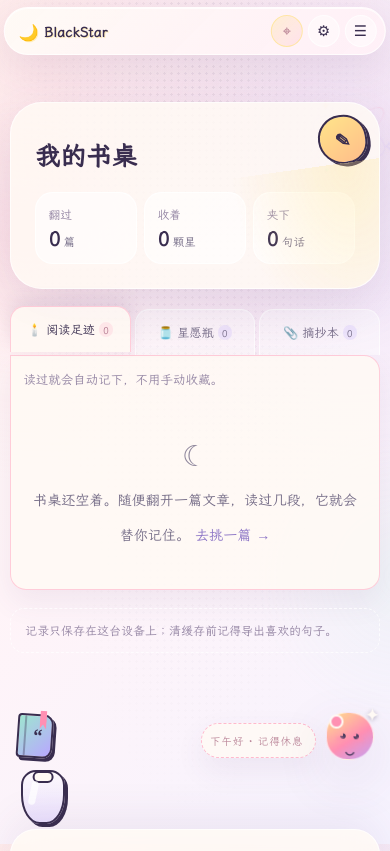
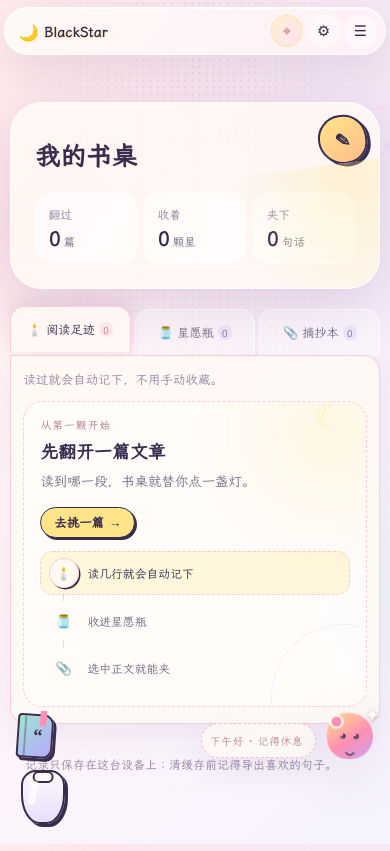
Before and after one commit to 751317151/vue-next-view, a Nuxt app: page /desk in a window 390 px wide. Shown: the top 851 px of the page. Built offline with nearby package versions, Linux system fonts and the light colour scheme; a web font is replaced by a local one.

Commit message:
feat: guide an empty desk through three gentle first steps

```diff
--- /dev/null
+++ b/nuxt/components/DeskFirstSteps.vue
@@ -0,0 +1,115 @@
+<script setup lang="ts">
+const props = defineProps<{
+  shelf: 'trail' | 'stars' | 'excerpts';
+}>();
+
+const emit = defineEmits<{ choose: [shelf: 'trail' | 'stars' | 'excerpts'] }>();
+
+const STEPS = [
+  {
+    shelf: 'trail',
+    emoji: '🕯️',
+    title: '先翻开一篇文章',
+    text: '读到哪一段，书桌就替你点一盏灯。',
+    note: '读几行就会自动记下',
+    action: '去挑一篇',
+    to: '/archive',
+  },
+  {
+    shelf: 'stars',
+    emoji: '🫙',
+    title: '把喜欢的收进瓶子',
+    text: '文章标题旁有一颗小星星，点一下就不会走丢。',
+    note: '收进星愿瓶',
+    action: '去星图看看',
+    to: '/explore',
+  },
+  {
+    shelf: 'excerpts',
+    emoji: '📎',
+    title: '夹住一句心动的话',
+    text: '在正文里选中它，点「夹进摘抄本」，句子就留下来了。',
+    note: '选中正文就能夹',
+    action: '翻一篇文章',
+    to: '/archive',
+  },
+] as const;
+
+const active = computed(() => STEPS.find((step) => step.shelf === props.shelf) || STEPS[0]!);
+</script>
+
+<template>
+  <div class="first-steps">
+    <span class="first-steps__moon" aria-hidden="true">☾</span>
+
+    <div class="first-steps__copy">
+      <p class="first-steps__kicker">从第一颗开始</p>
+      <h2>{{ active.title }}</h2>
+      <p class="first-steps__text">{{ active.text }}</p>
+      <NuxtLink :to="active.to" class="first-steps__action">
+        {{ active.action }} <span aria-hidden="true">→</span>
+      </NuxtLink>
+    </div>
+
+    <ol class="first-steps__track" aria-label="点亮书桌的三步">
+      <li v-for="(step, index) in STEPS" :key="step.shelf">
+        <button
+          type="button"
+          class="first-steps__dot"
+          :class="{ 'is-active': step.shelf === shelf }"
+          :aria-pressed="step.shelf === shelf"
+          :aria-label="step.title"
+          @click="emit('choose', step.shelf)"
+        >
+          <span class="first-steps__dot-emoji" aria-hidden="true">{{ step.emoji }}</span>
+          <span class="first-steps__dot-label">{{ step.note }}</span>
+          <i v-if="index < STEPS.length - 1" class="first-steps__dash" aria-hidden="true"></i>
+        </button>
+      </li>
+    </ol>
+  </div>
+</template>
+
+<style scoped>
+.first-steps { position: relative; display: grid; grid-template-columns: minmax(0, 1fr) minmax(15rem, .9fr); gap: 1.2rem; align-items: center; padding: 1.15rem 1.2rem 1.25rem; overflow: hidden; border: 1px dashed var(--bs-border-accent); border-radius: 1.2rem; background: radial-gradient(circle at 90% 10%, rgba(255, 228, 138, .2), transparent 34%), var(--bs-surface-soft); }
+.first-steps::after { position: absolute; right: -3.2rem; bottom: -4rem; width: 9rem; height: 9rem; border: 1px dashed rgba(185, 167, 255, .28); border-radius: 50%; content: ""; pointer-events: none; }
+:root.bs-dark .first-steps { background: radial-gradient(circle at 90% 10%, rgba(255, 233, 160, .07), transparent 34%), var(--bs-surface-soft); }
+
+.first-steps__moon { position: absolute; top: -.7rem; right: 1.4rem; color: var(--bs-yellow); font-size: 2.6rem; opacity: .42; transform: rotate(14deg); pointer-events: none; }
+.first-steps__copy { position: relative; z-index: 1; display: grid; justify-items: start; gap: .2rem; }
+.first-steps__kicker { margin: 0; color: var(--bs-accent-ink); font-size: .66rem; letter-spacing: .12em; }
+.first-steps__copy h2 { margin: .1rem 0 0; color: var(--bs-ink); font-size: 1.12rem; line-height: 1.45; }
+.first-steps__text { max-width: 26rem; margin: .15rem 0 0; color: var(--bs-ink-soft); font-size: .84rem; line-height: 1.75; }
+.first-steps__action { display: inline-flex; gap: .3rem; align-items: center; margin-top: .7rem; padding: .35rem .8rem; border: 1.5px solid var(--bs-ink-line); border-radius: 999px; background: var(--bs-yellow); color: var(--bs-ink-on-accent); font-size: .78rem; font-weight: 700; text-decoration: none; box-shadow: 2px 2px 0 var(--bs-ink-line); transition: transform var(--bs-dur-quick) var(--bs-ease-pop), box-shadow var(--bs-dur-quick) ease; }
+.first-steps__action:hover { transform: translate(-1px, -2px) rotate(-.6deg); box-shadow: 4px 4px 0 var(--bs-ink-line); }
+.first-steps__action:focus-visible { outline: 3px solid rgba(185, 167, 255, .72); outline-offset: 2px; }
+.first-steps__action span { transition: transform var(--bs-dur-quick) ease; }
+.first-steps__action:hover span { transform: translateX(3px); }
+
+.first-steps__track { position: relative; z-index: 1; display: grid; gap: .3rem; margin: 0; padding: 0; list-style: none; }
+.first-steps__dot { position: relative; display: grid; grid-template-columns: auto minmax(0, 1fr); gap: .55rem; align-items: center; width: 100%; padding: .45rem .55rem; border: 1px dashed transparent; border-radius: .8rem; background: transparent; color: var(--bs-ink-soft); font: inherit; text-align: left; cursor: pointer; transition: background var(--bs-dur-quick) ease, border-color var(--bs-dur-quick) ease, transform var(--bs-dur-quick) var(--bs-ease-pop); }
+.first-steps__dot:hover { border-color: var(--bs-border); background: var(--bs-surface); transform: translateX(2px); }
+.first-steps__dot.is-active { border-color: var(--bs-border-accent); background: var(--bs-tint-yellow); color: var(--bs-ink); }
+.first-steps__dot:focus-visible { outline: 3px solid rgba(185, 167, 255, .72); outline-offset: 2px; }
+.first-steps__dot-emoji { display: grid; place-items: center; width: 1.75rem; height: 1.75rem; border: 1px solid var(--bs-hairline); border-radius: 50%; background: var(--bs-paper-strong); font-size: .82rem; }
+.first-steps__dot.is-active .first-steps__dot-emoji { border-color: var(--bs-border-accent); box-shadow: 1.5px 1.5px 0 var(--bs-ink-line); }
+.first-steps__dot-label { overflow: hidden; font-size: .74rem; text-overflow: ellipsis; white-space: nowrap; }
+.first-steps__dash { position: absolute; left: 1.35rem; bottom: -.42rem; width: 1px; height: .42rem; background: var(--bs-border-accent); }
+
+@media (max-width: 700px) {
+  .first-steps { grid-template-columns: 1fr; gap: .8rem; padding: .95rem 1rem 1.05rem; }
+  .first-steps__moon { font-size: 2rem; }
+  .first-steps__track { gap: .2rem; }
+  .first-steps__dot { padding: .38rem .45rem; }
+}
+
+@media (prefers-reduced-motion: reduce) {
+  .first-steps__action, .first-steps__action span, .first-steps__dot { transition: none; }
+  .first-steps__action:hover, .first-steps__dot:hover { transform: none; }
+}
+html.bs-reduced-motion .first-steps__action,
+html.bs-reduced-motion .first-steps__action span,
+html.bs-reduced-motion .first-steps__dot { transition: none; }
+html.bs-reduced-motion .first-steps__action:hover,
+html.bs-reduced-motion .first-steps__dot:hover { transform: none; }
+</style>
--- a/nuxt/pages/desk.vue
+++ b/nuxt/pages/desk.vue
@@ -267,11 +267,7 @@ onBeforeUnmount(() => {
       <p v-if="!hydrated" class="desk__loading">正在点亮书桌…</p>
 
       <template v-else-if="shelf === 'trail'">
-        <p v-if="isEmpty" class="desk__empty">
-          <span aria-hidden="true">☾</span>
-          书桌还空着。随便翻开一篇文章，读过几段，它就会替你记住。
-          <NuxtLink to="/archive">去挑一篇 →</NuxtLink>
-        </p>
+        <DeskFirstSteps v-if="isEmpty" :shelf="shelf" @choose="shelf = $event" />
         <template v-else>
           <ReadingConstellation :items="trail" class="desk__constellation" />
 
@@ -318,11 +314,7 @@ onBeforeUnmount(() => {
       </template>
 
       <template v-else-if="shelf === 'stars'">
-        <p v-if="isEmpty" class="desk__empty">
-          <span aria-hidden="true">🫙</span>
-          星愿瓶还是空的。在文章标题旁点一下星星，它就住进来了。
-          <NuxtLink to="/explore">去星图看看 →</NuxtLink>
-        </p>
+        <DeskFirstSteps v-if="isEmpty" :shelf="shelf" @choose="shelf = $event" />
         <ul v-else class="desk__list">
           <li v-for="star in stars" :key="star.slug" class="desk__row">
             <NuxtLink :to="`/article/${encodeURIComponent(star.slug)}`" class="desk__row-link">
@@ -339,11 +331,7 @@ onBeforeUnmount(() => {
       </template>
 
       <template v-else>
-        <p v-if="isEmpty" class="desk__empty">
-          <span aria-hidden="true">❝</span>
-          还没有夹下任何句子。读到喜欢的那一句时，选中它就好。
-          <NuxtLink to="/archive">翻一篇文章 →</NuxtLink>
-        </p>
+        <DeskFirstSteps v-if="isEmpty" :shelf="shelf" @choose="shelf = $event" />
         <ul v-else class="desk__list">
           <li v-for="item in excerpts" :key="item.id" class="desk__row desk__row--quote">
             <div class="desk__quote-body">
--- a/scripts/validate-nuxt-scaffold.mjs
+++ b/scripts/validate-nuxt-scaffold.mjs
@@ -16,6 +16,7 @@ const requiredFiles = [
   'nuxt/components/GlintStrip.vue',
   'nuxt/components/GlintCalendar.vue',
   'nuxt/components/GrowthRings.vue',
+  'nuxt/components/DeskFirstSteps.vue',
   'server/api/articles/index.get.ts',
   'server/api/articles/[slug].get.ts',
   'server/api/glints/index.get.ts',
```
Also changed, not shown: 1 other file (tests, documents, lock files or other folders).
